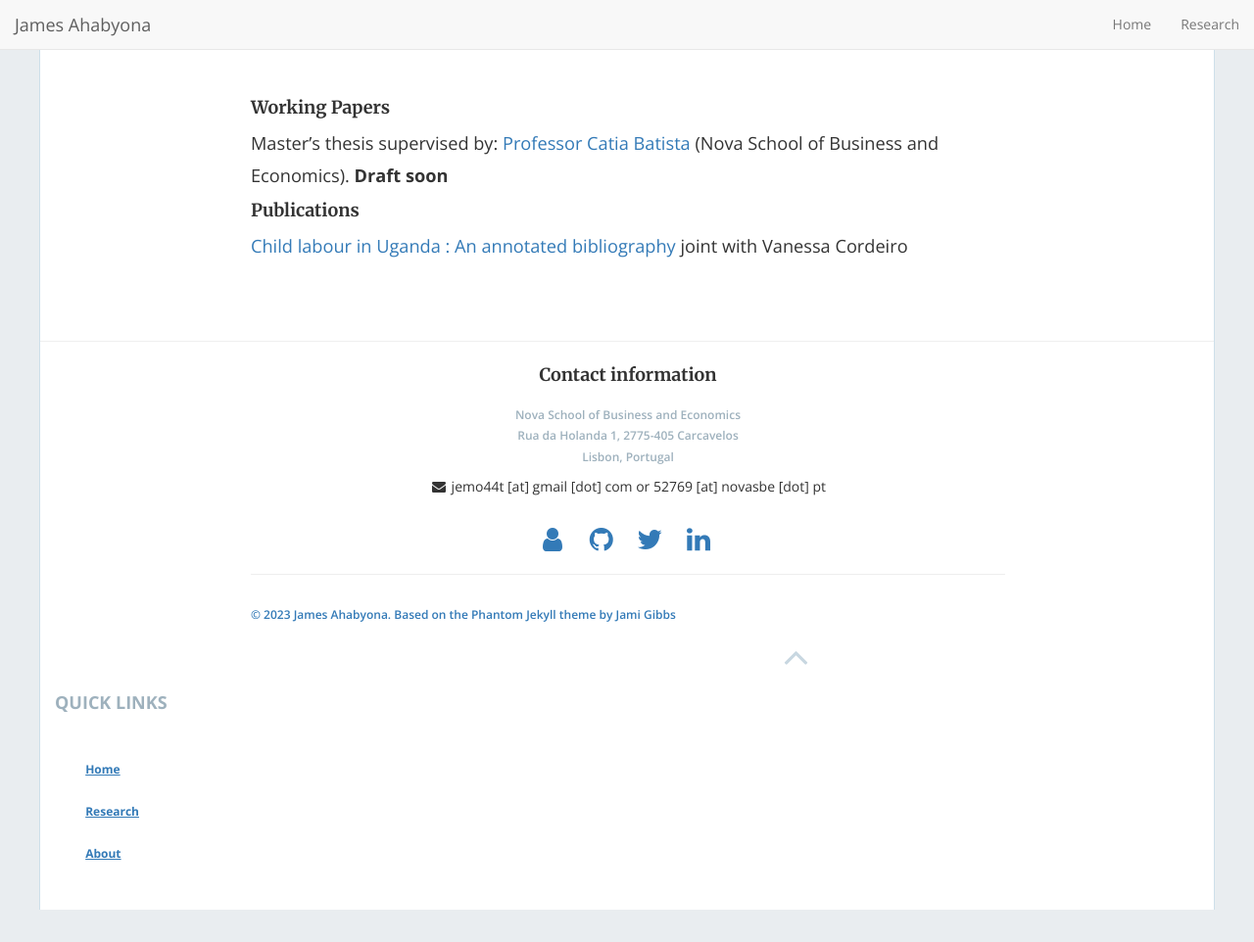
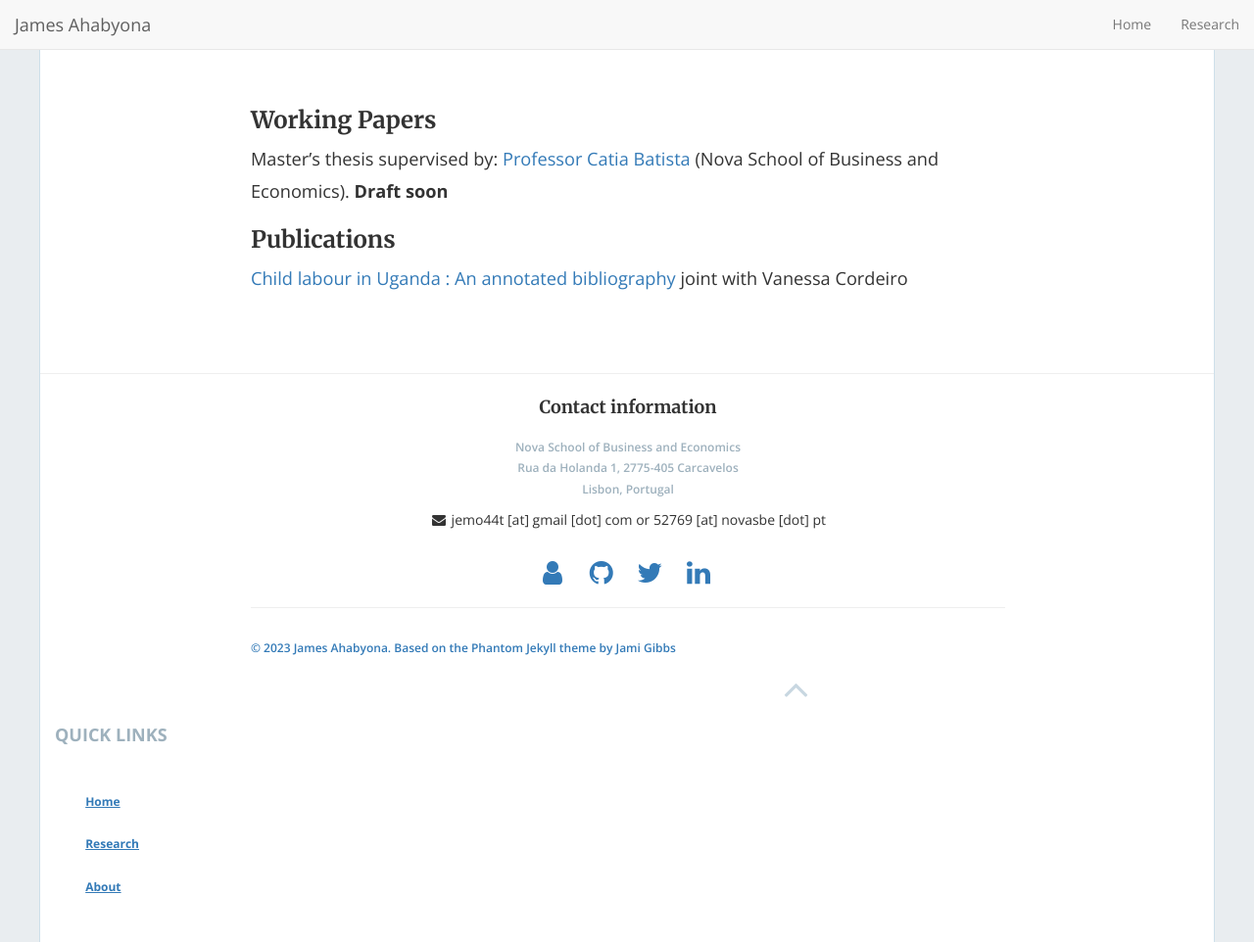
Before and after one commit to mariaelenaguer/mariaelenaguer.github.io, a Jekyll site: the page built from Research.md, in a window 1280 px wide and 962 px high. Shown: the whole window at 98% size. Built offline with Jekyll 4.4.1, drawn with Linux system fonts in a browser that asks for light colours; nearby versions of some CDN libraries.

```diff
--- a/Research.md
+++ b/Research.md
@@ -3,10 +3,10 @@ layout: inner
 title: Research
 permalink: /Research/
 ---
-#### Working Papers
+### Working Papers
 
  Master’s thesis supervised by:  [Professor Catia Batista](https://www.catiabatista.org/) (Nova School of Business and Economics). <b>Draft soon</b>
 
-#### Publications
+### Publications
 
 [Child labour in Uganda : An annotated bibliography](/Uganda-1.pdf) joint with Vanessa Cordeiro
```
